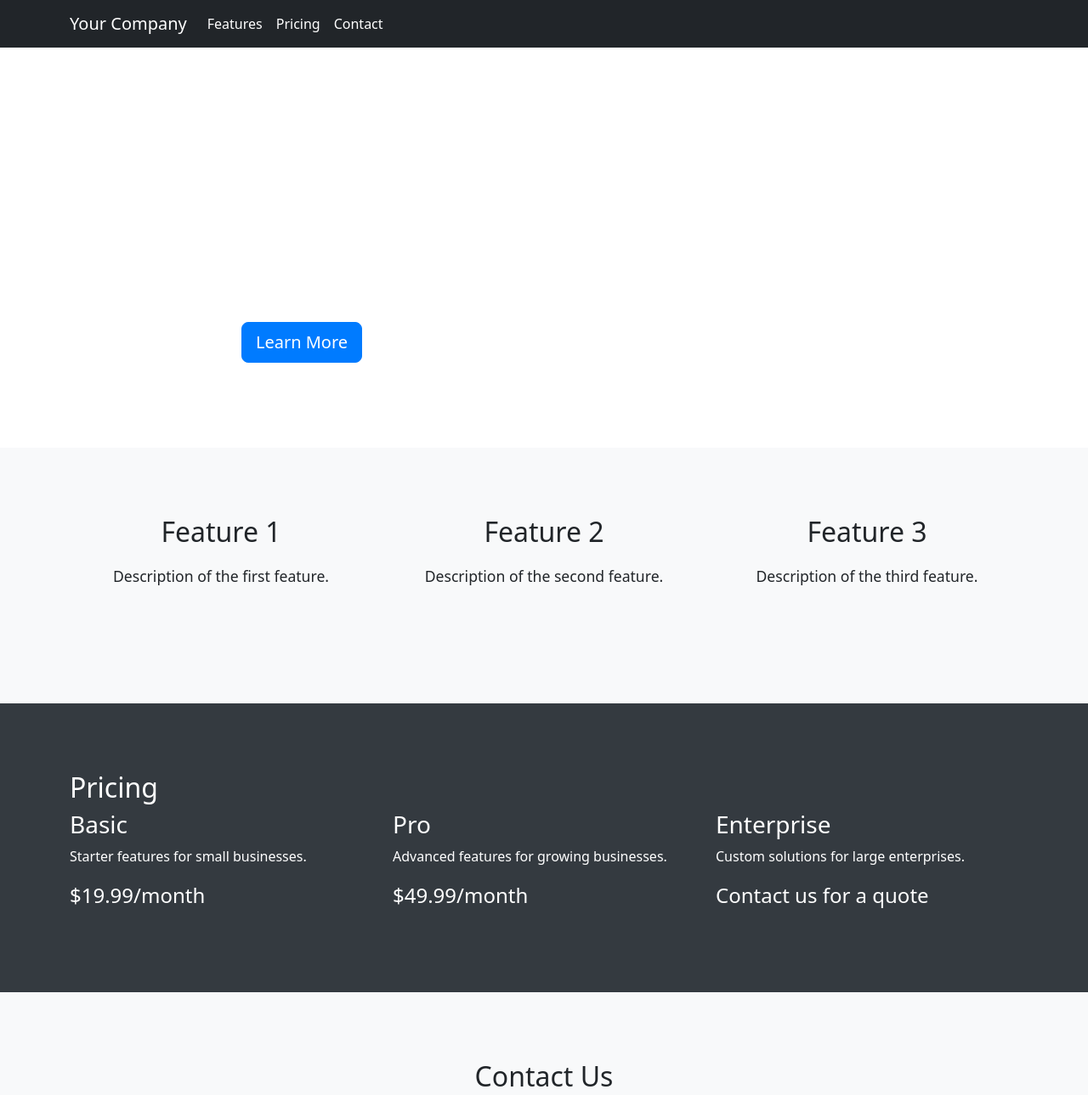
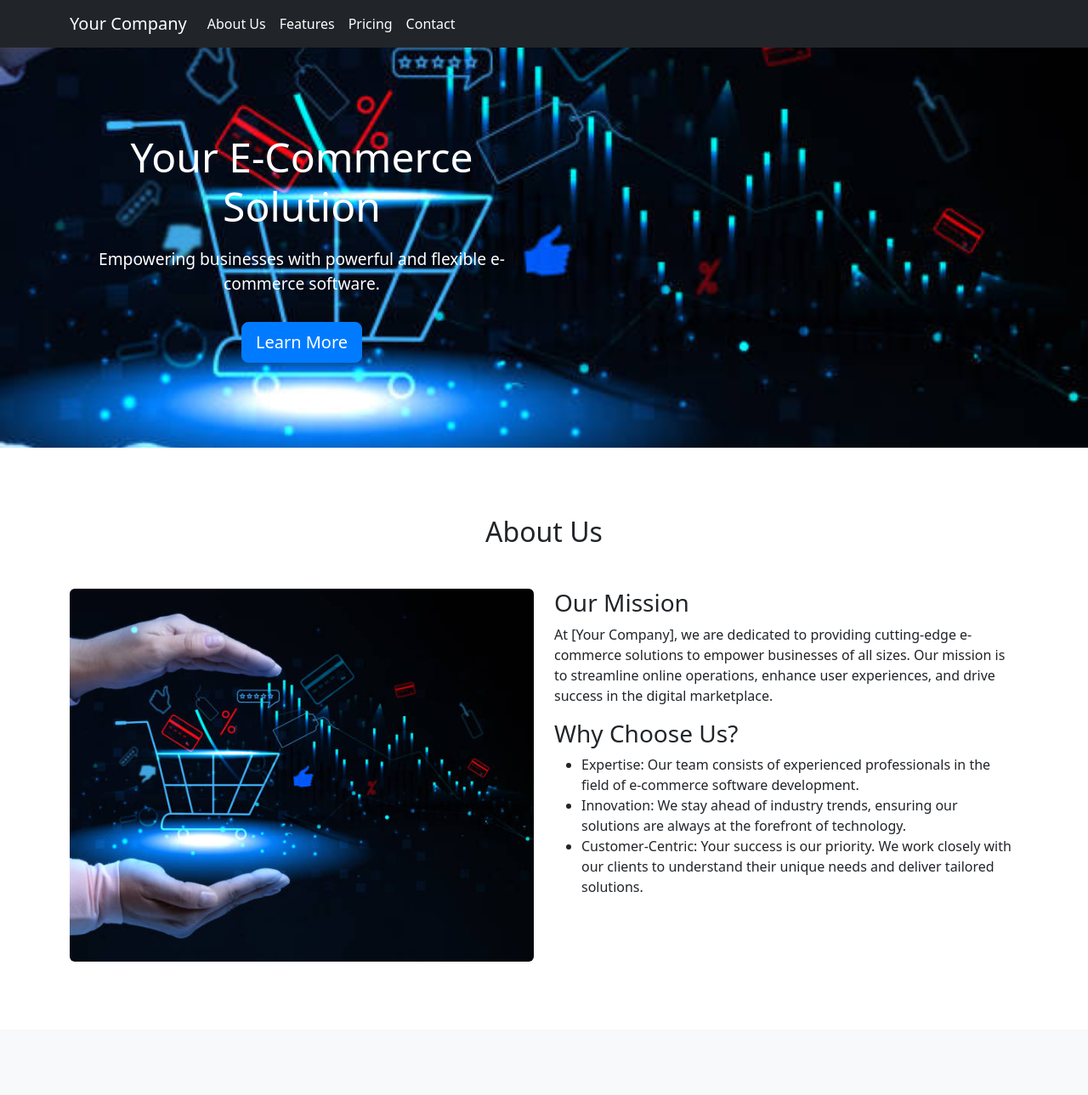
Before and after one commit to Baltazar-Christian/website_v1, a plain HTML site: page index.html in a window 1280 px wide. Shown: the top 1289 px of the page at 85% size. Drawn offline with nearby package versions, Linux system fonts and the light colour scheme.

Commit message:
new updates

```diff
--- a/index.html
+++ b/index.html
@@ -49,6 +49,12 @@
         .hero a.btn-primary:hover {
             background-color: #0056b3; /* Darker color on hover */
             border-color: #0056b3;
+        }
+
+        /* About Us Section Styling */
+        #about-us {
+            background-color: #ffffff; /* Light background color */
+            padding: 80px 0; /* Adjust the padding as needed */
         }
 
         /* Features Section Styling */
@@ -126,6 +132,9 @@
             <div class="collapse navbar-collapse" id="navbarNav">
                 <ul class="navbar-nav ml-auto">
                     <li class="nav-item">
+                        <a class="nav-link" href="#about-us">About Us</a>
+                    </li>
+                    <li class="nav-item">
                         <a class="nav-link" href="#features">Features</a>
                     </li>
                     <li class="nav-item">
@@ -140,13 +149,36 @@
     </header>
 
     <!-- Hero Section -->
-    <section class="hero" style="background-image: url('path/to/your-hero-image.jpg');">
+    <section class="hero" style="background-image: url('pic1.jpg');">
         <div class="container">
             <div class="row">
                 <div class="col-lg-6">
                     <h1>Your E-Commerce Solution</h1>
                     <p>Empowering businesses with powerful and flexible e-commerce software.</p>
                     <a href="#features" class="btn btn-primary btn-lg">Learn More</a>
+                </div>
+            </div>
+        </div>
+    </section>
+
+    <!-- About Us Section -->
+    <section id="about-us" style="background-color: #ffffff; padding: 80px 0;">
+        <div class="container">
+            <h2 class="text-center mb-5">About Us</h2>
+            <div class="row">
+                <div class="col-lg-6">
+                    <img src="pic1.jpg" alt="Company Image" class="img-fluid rounded">
+                </div>
+                <div class="col-lg-6">
+                    <h3>Our Mission</h3>
+                    <p>At [Your Company], we are dedicated to providing cutting-edge e-commerce solutions to empower businesses of all sizes. Our mission is to streamline online operations, enhance user experiences, and drive success in the digital marketplace.</p>
+
+                    <h3>Why Choose Us?</h3>
+                    <ul>
+                        <li>Expertise: Our team consists of experienced professionals in the field of e-commerce software development.</li>
+                        <li>Innovation: We stay ahead of industry trends, ensuring our solutions are always at the forefront of technology.</li>
+                        <li>Customer-Centric: Your success is our priority. We work closely with our clients to understand their unique needs and deliver tailored solutions.</li>
+                    </ul>
                 </div>
             </div>
         </div>
@@ -229,9 +261,8 @@
         </div>
     </section>
 
-
     <!-- Footer Section -->
-    <footer>
+    <footer style="background-color: #343a40; color: #ffffff; padding: 30px 0; text-align: center;">
         <div class="container">
             <div class="row">
                 <div class="col-lg-6">
```
Also changed, not shown: pic1.jpg (added). Lines whose indentation alone changed are shown as unchanged.
